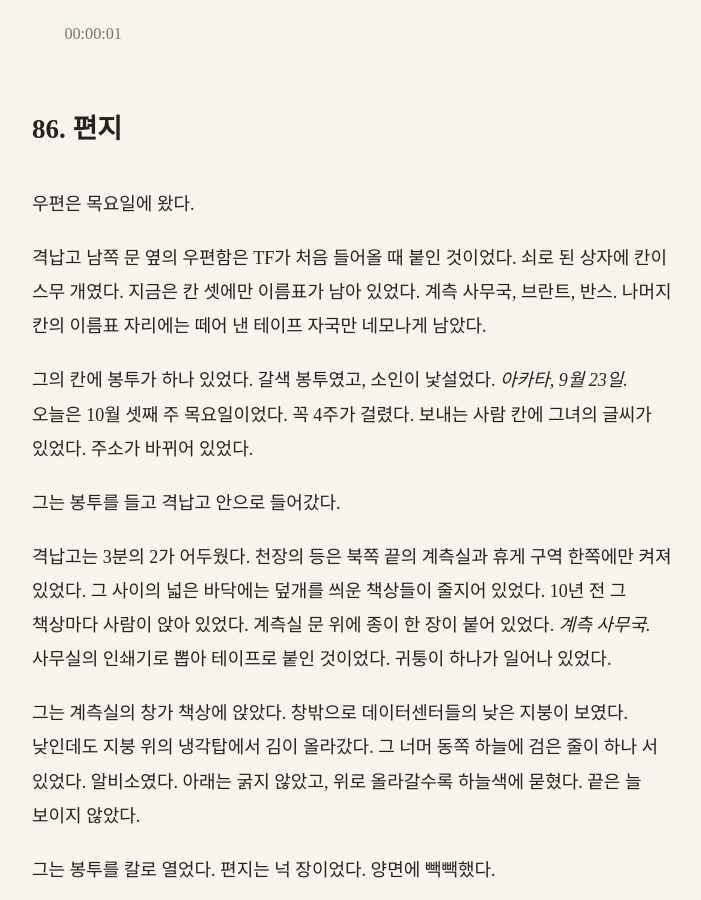
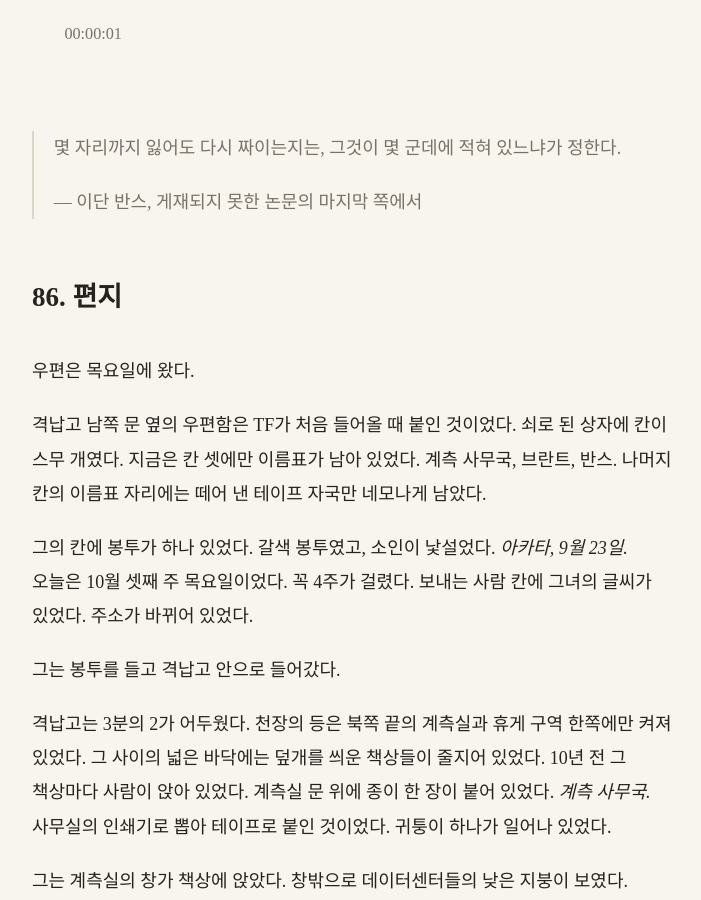
Before and after one commit to kangkkang/writer_s1_public, a Jekyll site: the page built from vol3/086.md, in a window 1280 px wide and 900 px high. Shown: the whole window, without its empty margins (284-985 px from the left). Built offline with Jekyll 4.4.1, drawn with Linux system fonts in a browser that asks for light colours; our own code applies the rules of GitHub Pages for plain Markdown files.

Commit message:
Update from https://github.com/kangkkang/writer_s1/commit/94b5194d0e94c7ac887ef35575774e803399d31a

```diff
--- a/vol3/086.md
+++ b/vol3/086.md
@@ -1,3 +1,7 @@
+> 몇 자리까지 잃어도 다시 짜이는지는, 그것이 몇 군데에 적혀 있느냐가 정한다.
+>
+> — 이단 반스, 게재되지 못한 논문의 마지막 쪽에서
+
 # 86. 편지
 
 우편은 목요일에 왔다.
```
Also changed, not shown: vol2/058.md (+0 -4 lines).
